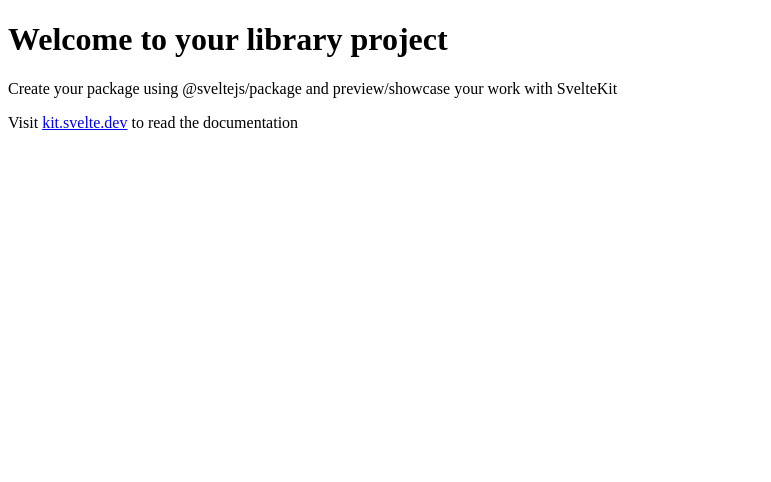
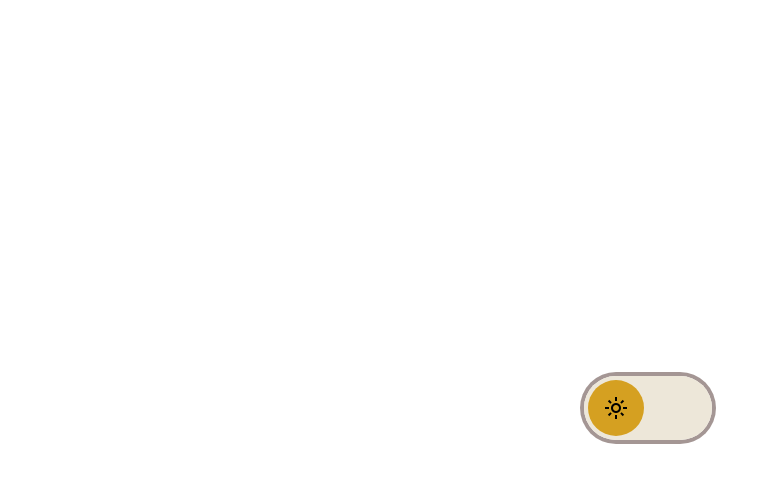
Before and after one commit to chakri68/web-components, a SvelteKit app: page / in a window 1280 px wide. Shown: the top 482 px of the page, without its empty margins (0-771 px from the left). Built offline with nearby package versions, Linux system fonts and the light colour scheme.

Commit message:
Added theme change btn animations

```diff
--- a/package.json
+++ b/package.json
@@ -44,6 +44,7 @@
 		"prettier": "^3.1.1",
 		"prettier-plugin-svelte": "^3.1.2",
 		"publint": "^0.1.9",
+		"sass": "^1.70.0",
 		"svelte": "^4.2.7",
 		"svelte-check": "^3.6.0",
 		"tslib": "^2.4.1",
--- a/src/app.html
+++ b/src/app.html
@@ -3,6 +3,10 @@
 	<head>
 		<meta charset="utf-8" />
 		<link rel="icon" href="%sveltekit.assets%/favicon.png" />
+		<link
+			rel="stylesheet"
+			href="https://fonts.googleapis.com/css2?family=Material+Symbols+Outlined:opsz,wght,FILL,GRAD@24,400,0,0"
+		/>
 		<meta name="viewport" content="width=device-width, initial-scale=1" />
 		%sveltekit.head%
 	</head>
--- /dev/null
+++ b/src/lib/components/AnimatedBtn.svelte
@@ -0,0 +1,230 @@
+<script lang="ts">
+	import { onMount } from 'svelte';
+
+	let btn: HTMLDivElement;
+	let hiddenInp: HTMLInputElement;
+	let thumbEl: HTMLElement;
+	let trackEl: HTMLElement;
+
+	onMount(() => {
+		if (!hiddenInp || !thumbEl) return;
+
+		btn.addEventListener('click', () => {
+			hiddenInp.checked = !hiddenInp.checked;
+			if (hiddenInp.checked) {
+				thumbEl.style.transform = `translateX(calc(100% + 2 * var(--thumb-pad)))`;
+			} else {
+				thumbEl.style.transform = `translateX(0px)`;
+			}
+		});
+
+		thumbEl.addEventListener('click', (ev) => ev.stopPropagation());
+
+		thumbEl.addEventListener('mousedown', () => {
+			const baseX = btn.getBoundingClientRect().left;
+			const baseMaxX = btn.getBoundingClientRect().right;
+			const thumbSize = thumbEl.getBoundingClientRect().width;
+			let isClick = true;
+
+			const mouseMove = (ev: MouseEvent) => {
+				thumbEl.classList.add('active');
+
+				if (ev.movementX > 2) {
+					isClick = false;
+				}
+
+				const mouseX = ev.clientX - baseX - thumbSize / 2;
+
+				thumbEl.style.transform = `translateX(${Math.max(
+					0,
+					Math.min(
+						mouseX,
+						baseMaxX -
+							baseX -
+							thumbSize -
+							2 * parseInt(getComputedStyle(btn).getPropertyValue('--thumb-pad') ?? '0')
+					)
+				)}px)`;
+			};
+
+			const mouseUp = (ev: MouseEvent) => {
+				thumbEl.classList.remove('active');
+				// Check the position of the thumb and based on that move the thumb to the correct position
+				const elX = thumbEl.getBoundingClientRect().left;
+
+				if (isClick) {
+					hiddenInp.checked = !hiddenInp.checked;
+					if (hiddenInp.checked) {
+						thumbEl.style.transform = `translateX(calc(100% + 2 * var(--thumb-pad)))`;
+					} else {
+						thumbEl.style.transform = `translateX(0px)`;
+					}
+				} else {
+					if (elX - baseX + thumbSize / 2 < (baseMaxX - baseX) / 2) {
+						hiddenInp.checked = false;
+						thumbEl.style.transform = `translateX(0px)`;
+					} else {
+						hiddenInp.checked = true;
+						thumbEl.style.transform = `translateX(calc(100% + 2 * var(--thumb-pad)))`;
+					}
+				}
+
+				document.removeEventListener('mousemove', mouseMove);
+				document.removeEventListener('mouseup', mouseUp);
+			};
+
+			document.addEventListener('mousemove', mouseMove);
+			document.addEventListener('mouseup', mouseUp);
+		});
+	});
+</script>
+
+<div class="theme-btn" bind:this={btn}>
+	<input type="checkbox" class="hidden-input" bind:this={hiddenInp} />
+	<div class="track" bind:this={trackEl}>
+		<div class="thumb" bind:this={thumbEl}>
+			<div class="icons">
+				<span class="material-symbols-outlined icon dark-icon"> dark_mode </span>
+				<span class="material-symbols-outlined icon light-icon"> light_mode </span>
+			</div>
+		</div>
+	</div>
+</div>
+
+<style lang="scss">
+	.theme-btn {
+		--h: 4rem;
+		--w: 8rem;
+		--border-size: 4px;
+		--thumb-pad: 4px;
+		--thumb-color: #d5a021;
+		--track-color: #ede7d9;
+		--btn-border-color: #a49694;
+		--anime-time: 0.25s;
+
+		border-radius: calc(var(--h) / 2);
+		width: var(--w);
+		height: var(--h);
+		overflow: hidden;
+		box-shadow: 0px 0px 0px var(--border-size) var(--btn-border-color);
+
+		&,
+		& * {
+			box-sizing: border-box;
+			margin: 0;
+			padding: 0;
+		}
+
+		&:has(.hidden-input:checked) {
+			// Dark mode
+			.thumb {
+				.light-icon {
+					animation: thumb-fade var(--anime-time) linear forwards;
+				}
+
+				.dark-icon {
+					animation: thumb-fade-reverse var(--anime-time) linear forwards;
+				}
+			}
+		}
+
+		&:has(.hidden-input:not(:checked)) {
+			.thumb {
+				.light-icon {
+					animation: thumb-fade-reverse var(--anime-time) linear forwards;
+				}
+
+				.dark-icon {
+					animation: thumb-fade var(--anime-time) linear forwards;
+				}
+			}
+		}
+
+		.track {
+			position: relative;
+			background: var(--track-color);
+			width: var(--w);
+			height: var(--h);
+			border: var(--thumb-pad) solid transparent;
+
+			.thumb {
+				position: absolute;
+				top: 0;
+				left: 0;
+				height: 100%;
+				aspect-ratio: 1;
+				border-radius: 50%;
+				background: var(--thumb-color);
+				cursor: pointer;
+				transition: scale var(--anime-time) ease-in-out;
+
+				.icons {
+					position: relative;
+					width: 100%;
+					height: 100%;
+					user-select: none;
+					pointer-events: none;
+
+					.icon {
+						position: absolute;
+						top: 50%;
+						left: 50%;
+						transform: translate(-50%, -50%);
+						transform-origin: top left;
+					}
+				}
+
+				&:active {
+					cursor: grabbing;
+					scale: 0.95;
+				}
+
+				&:not(.active) {
+					transition:
+						transform var(--anime-time) linear,
+						scale var(--anime-time) ease-in-out;
+				}
+			}
+		}
+
+		.hidden-input {
+			display: none;
+		}
+	}
+
+	@keyframes thumb-fade {
+		0% {
+			rotate: 0deg;
+			opacity: 1;
+			scale: 1;
+		}
+		50% {
+			opacity: 0;
+			scale: 0.5;
+			rotate: -180deg;
+		}
+		100% {
+			opacity: 0;
+			scale: 0.5;
+			rotate: -180deg;
+		}
+	}
+
+	@keyframes thumb-fade-reverse {
+		0% {
+			opacity: 0;
+			scale: 0.5;
+			rotate: -180deg;
+		}
+		50% {
+			opacity: 0;
+			scale: 0.5;
+			rotate: -180deg;
+		}
+		100% {
+			opacity: 1;
+			scale: 1;
+			rotate: 0deg;
+		}
+	}
+</style>
--- a/src/routes/+page.svelte
+++ b/src/routes/+page.svelte
@@ -1,3 +1,14 @@
-<h1>Welcome to your library project</h1>
-<p>Create your package using @sveltejs/package and preview/showcase your work with SvelteKit</p>
-<p>Visit <a href="https://kit.svelte.dev">kit.svelte.dev</a> to read the documentation</p>
+<script>
+	import AnimatedBtn from '$lib/components/AnimatedBtn.svelte';
+</script>
+
+<AnimatedBtn />
+
+<style>
+	:global(body) {
+		display: grid;
+		place-items: center;
+		min-height: 100vh;
+		min-width: 100vw;
+	}
+</style>
```
Also changed, not shown: 1 other file (tests, documents, lock files or other folders).
